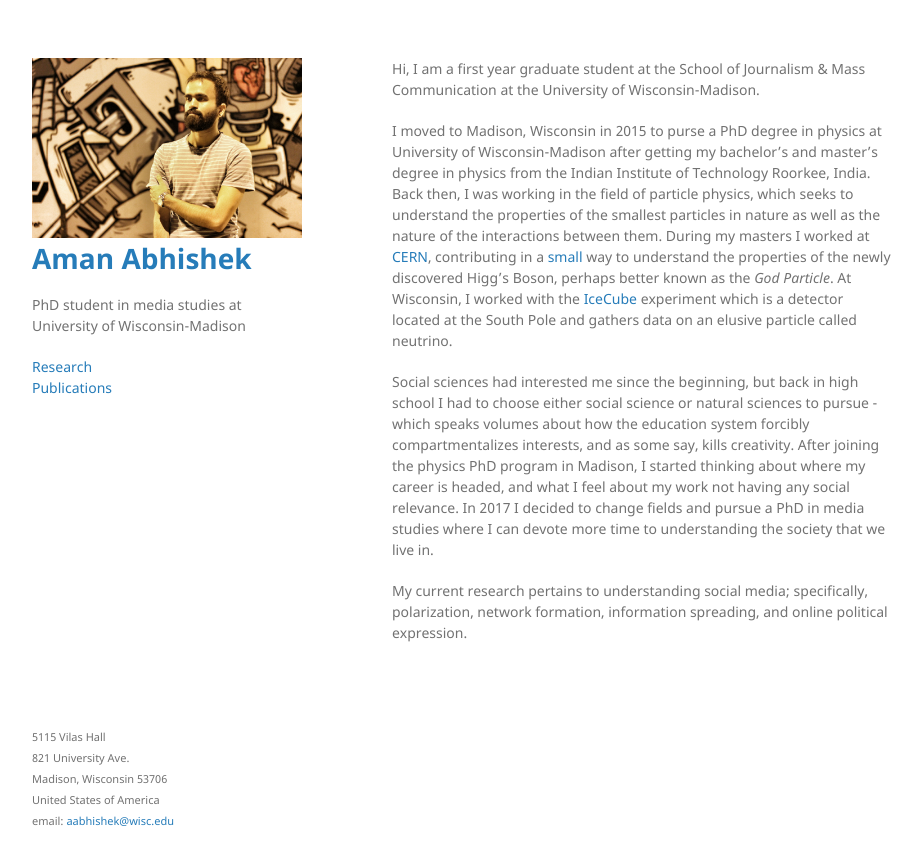
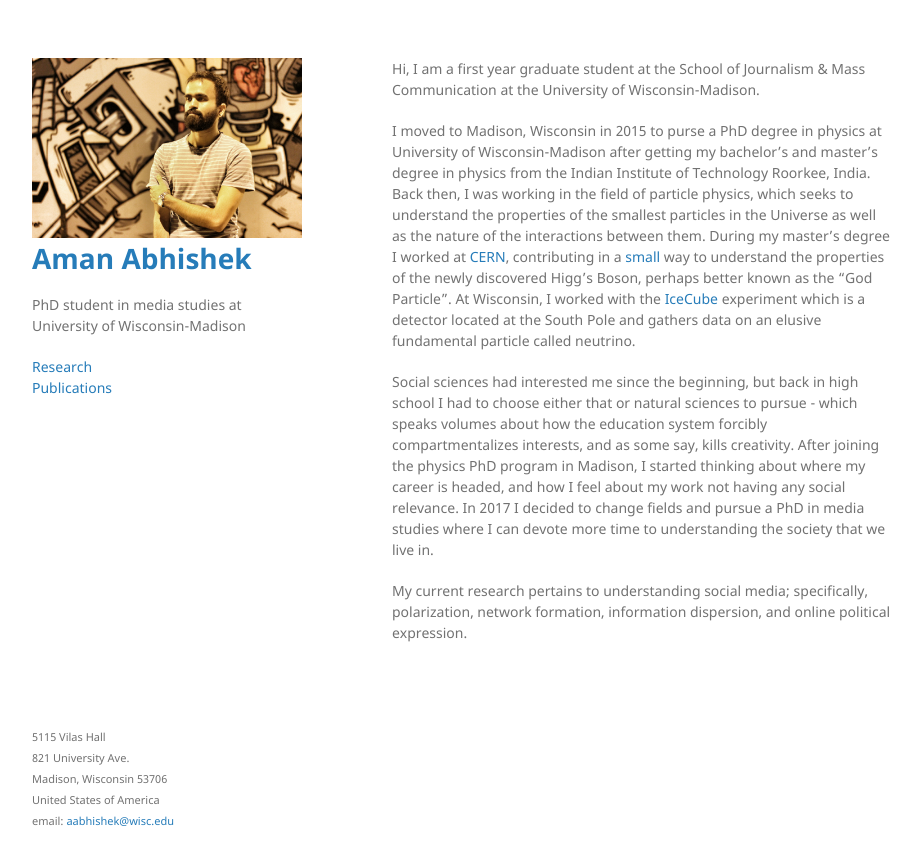
Before and after one commit to aman-abhishek/aman-abhishek.github.io, a Jekyll site: the page built from index.md, in a window 1280 px wide. Shown: the top 865 px of the page, without its empty margins (178-1100 px from the left). Built offline with Jekyll 4.4.1, drawn with Linux system fonts in a browser that asks for light colours.

Commit message:
small corrections.

```diff
--- a/index.md
+++ b/index.md
@@ -4,10 +4,10 @@ layout: default
 
 Hi, I am a first year graduate student at the School of Journalism & Mass Communication at the University of Wisconsin-Madison.
 
-I moved to Madison, Wisconsin in 2015 to purse a PhD degree in physics at University of Wisconsin-Madison after getting my bachelor's and master's degree in physics from the Indian Institute of Technology Roorkee, India. Back then, I was working in the field of particle physics, which seeks to understand the properties of the smallest particles in nature as well as the nature of the interactions between them. During my masters I worked at [CERN](https://home.cern/about), contributing in a [small](https://cds.cern.ch/record/1748469?ln=en) way to understand the properties of the newly discovered Higg's Boson, perhaps better known as the _God Particle_. At Wisconsin, I worked with the [IceCube](https://icecube.wisc.edu/) experiment which is a detector located at the South Pole and gathers data on an elusive particle called neutrino.
+I moved to Madison, Wisconsin in 2015 to purse a PhD degree in physics at University of Wisconsin-Madison after getting my bachelor's and master's degree in physics from the Indian Institute of Technology Roorkee, India. Back then, I was working in the field of particle physics, which seeks to understand the properties of the smallest particles in the Universe as well as the nature of the interactions between them. During my master's degree I worked at [CERN](https://home.cern/about), contributing in a [small](https://cds.cern.ch/record/1748469?ln=en) way to understand the properties of the newly discovered Higg's Boson, perhaps better known as the "God Particle". At Wisconsin, I worked with the [IceCube](https://icecube.wisc.edu/) experiment which is a detector located at the South Pole and gathers data on an elusive fundamental particle called neutrino.
 
-Social sciences had interested me since the beginning, but back in high school I had to choose either social science or natural sciences to pursue - which speaks volumes about how the education system forcibly compartmentalizes interests, and as some say, kills creativity. After joining the physics PhD program in Madison, I started thinking about where my career is headed, and what I feel about my work not having any social relevance. In 2017 I decided to change fields and pursue a PhD in media studies where I can devote more time to understanding the society that we live in.
+Social sciences had interested me since the beginning, but back in high school I had to choose either that or natural sciences to pursue - which speaks volumes about how the education system forcibly compartmentalizes interests, and as some say, kills creativity. After joining the physics PhD program in Madison, I started thinking about where my career is headed, and how I feel about my work not having any social relevance. In 2017 I decided to change fields and pursue a PhD in media studies where I can devote more time to understanding the society that we live in.
 
-My current research pertains to understanding social media; specifically, polarization, network formation, information spreading, and online political expression.
+My current research pertains to understanding social media; specifically, polarization, network formation, information dispersion, and online political expression.
 
 <!-- <a href="https://aman-abhishek.github.io/publications.html">Publications</a> -->
```
